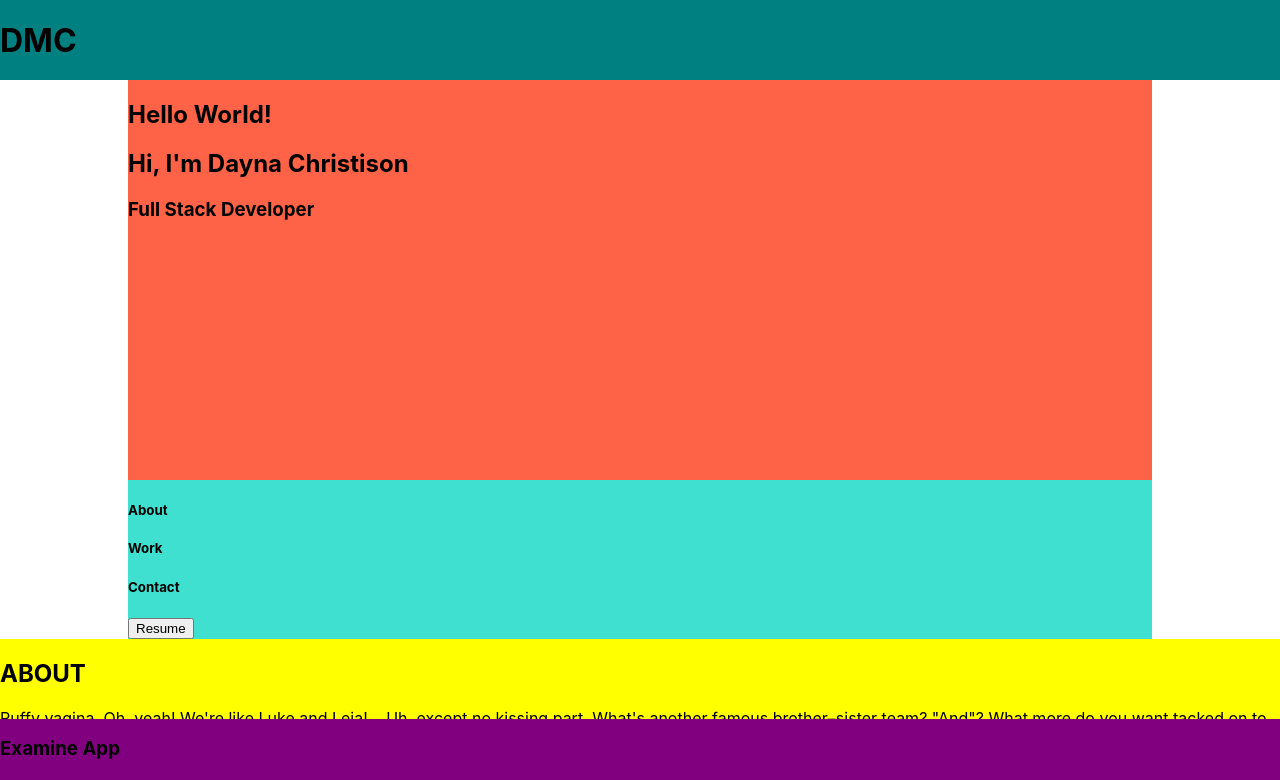
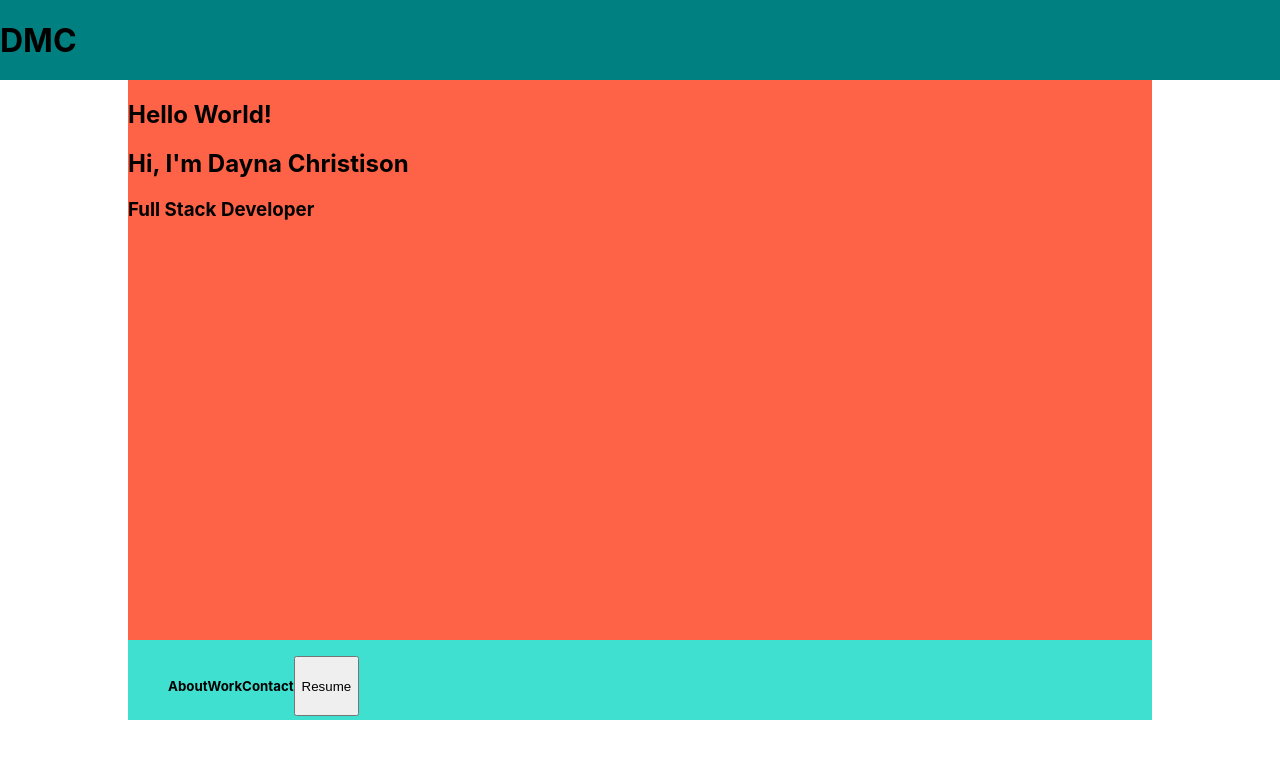
Before and after one commit to runnndmc/dmc-portfolio, a React (Create React App) app: page / in a window 1280 px wide. Shown: the top 780 px of the page. Built offline with nearby package versions, Linux system fonts and the light colour scheme.

Commit message:
did i just get grid?

```diff
--- a/src/App.css
+++ b/src/App.css
@@ -12,11 +12,12 @@
 
 .body{
   display: grid;
-  grid-template-rows: 5em 50vh auto 5em;
+  grid-template-rows: 5em 70vh 5em 5em 10em auto 5em;
   grid-template-columns: 1fr 5fr 3fr 1fr;
   grid-template-areas:"header header header header"
                       ". hero hero ."
                       ". nav nav ."
+                      ". . . ."
                       "about about about about"
                       "work work work work"
                       "footer footer footer footer";
@@ -34,6 +35,9 @@
    grid-area: nav;
    background-color: turquoise;
  }
+ .nav-bar{
+   display: flex;
+ }
  .about-me{
    grid-area: about;
    background-color: yellow;
--- a/src/Nav.jsx
+++ b/src/Nav.jsx
@@ -4,10 +4,12 @@ const Nav = () => {
 
     return(
         <div className='nav'>
-            <h5>About</h5>
-            <h5>Work</h5>
-            <h5>Contact</h5>
-            <button>Resume</button>
+            <ul className='nav-bar'>
+                <h5>About</h5>
+                <h5>Work</h5>
+                <h5>Contact</h5>
+                <button>Resume</button>
+            </ul>
         </div>
     )
 }
```
